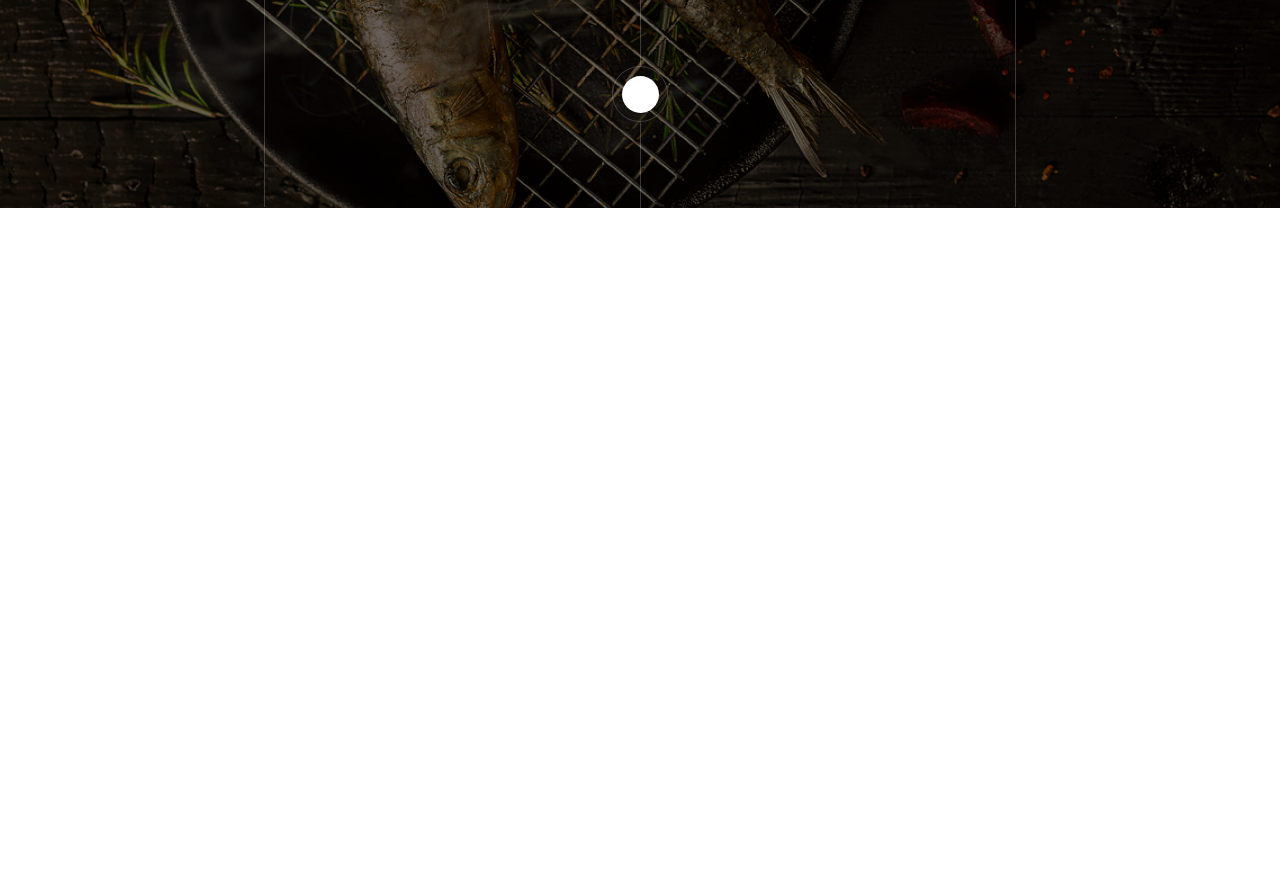
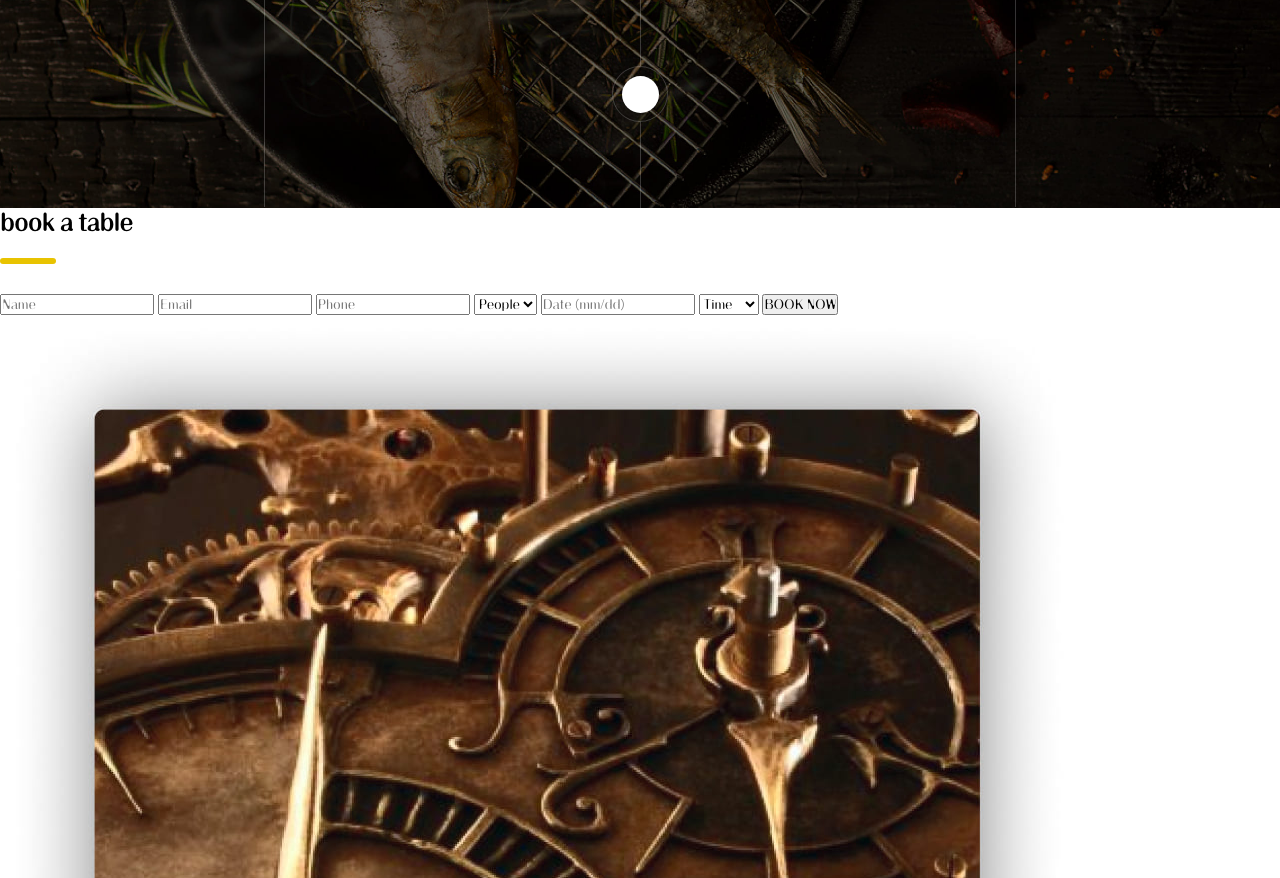
Before and after one commit to Shpet/ShpetVadym_Hunger, a website: page index.html in a window 1280 px wide. Shown: the part 542-1420 px from the top of the page. Before the commit the page ends 800 px from the top, so only its background shows below. Drawn offline with Linux system fonts and the light colour scheme; files whose address does not match are found by name.

Commit message:
created structure for section 'booking'

```diff
--- a/gulpfile.js
+++ b/gulpfile.js
@@ -15,6 +15,7 @@ const styleFiles = [
     './src/css/main.less',
     './src/css/sticky_header.less',
     './src/css/header.less',
+    './src/css/booking.less',
     './src/css/specialities.less',
     './src/css/menu.less',
     './src/css/private_events.less'
--- a/index.html
+++ b/index.html
@@ -56,7 +56,7 @@
             <div class="main-info__main-block">
                 <h3 class="main-info__subtitle">Restaurant</h3>
                 <h1 class="main-info__title">hungry people</h1>
-                <span class="main-info__divider"></span>
+                <span class="divider"></span>
                 <div class="main-info__buttons-wrap">
                     <a href="#" class="solid-butt">book table</a>
                     <a href="#" class="regular-butt">explore</a>
@@ -87,6 +87,53 @@
 
         </div>
     </header>
+    <section class="booking">
+        <div class="booking__main-content">
+            <div class="booking__form-wrap">
+                <h2>book a table</h2>
+                <span class="divider"></span>
+                <form name="book-a-table" method="POST">
+                    <input type="text" placeholder="Name" />
+                    <input type="email" placeholder="Email">
+                    <input type="tel" placeholder="Phone">
+                    <select name="People" id="People">
+                        <option disabled selected hidden>People</option>
+                        <option value="1">1</option>
+                        <option value="2">2</option>
+                        <option value="3">3</option>
+                        <option value="4">4</option>
+                        <option value="5">5</option>
+                    </select>
+                    <!-- Не стал делать запрет на символы и подставку слеша через js, но решил указать, что такая возможность есть -->
+                    <input type="text" pattern="(0[1-9]|1[012])/(0[1-9]|1[0-9]|2[0-9]|3[01]) "
+                        placeholder="Date (mm/dd)">
+                    <!-- Хотел использовать type="time", но он плохо поддерживается браузерами.
+                        Не уверен, что корректно выбрал способ, слишком уж много копирования кода
+                        Как вариант можно было сделать Div и из него сотворить select, но я не знаю как сильно пострадает семантика-->
+                    <select name="time" id="time">
+                        <option disabled selected hidden>Time</option>
+                        <option value="14">14:00</option>
+                        <option value="15">15:00</option>
+                        <option value="16">16:00</option>
+                        <option value="17">17:00</option>
+                        <option value="18">18:00</option>
+                        <option value="19">19:00</option>
+                        <option value="20">20:00</option>
+                        <option value="21">21:00</option>
+                    </select>
+                    <input type="submit" value="BOOK NOW">
+                </form>
+            </div>
+            <div class="booking_img-wrap">
+                <img src="/src/img/form.jpg" alt="chronometrus">
+                <div class="square"></div>
+            </div>
+        </div>
+        <div class="booking__text-info">
+            <p>Mon - Fri: <b>8PM - 10PM</b>, Sat - Sun: <b>8PM - 3AM</b>, Phone: <b>+40 729 131 637/+40 726 458 782</b>
+            </p>
+        </div>
+    </section>
 </body>
 
 </html>
--- /dev/null
+++ b/src/css/booking.less
@@ -0,0 +1 @@
+@inp_bg_color : #E5E5E5;
--- a/src/css/header.less
+++ b/src/css/header.less
@@ -1,5 +1,4 @@
-@primary_color: #E8C300;
-@inp_bg_color : #E5E5E5;
+@import './main.less';
 
 header {
     background-image   : url('/src/img/header-bg.jpg');
@@ -117,15 +116,6 @@ header {
                 letter-spacing: 6px;
             }
 
-            span {
-                display         : block;
-                height          : 6px;
-                width           : 56px;
-                border-radius   : 46px;
-                background-color: @primary_color;
-                margin          : 20px 0 30px;
-            }
-
             .main-info__buttons-wrap {
                 display        : flex;
                 justify-content: space-between;
--- a/src/css/main.less
+++ b/src/css/main.less
@@ -1,3 +1,5 @@
+@primary_color: #E8C300;
+
 * {
     margin     : 0;
     padding    : 0;
@@ -10,3 +12,12 @@ a {
     text-decoration: none;
     text-transform : uppercase;
 }
+
+span.divider {
+    display         : block;
+    height          : 6px;
+    width           : 56px;
+    border-radius   : 46px;
+    background-color: @primary_color;
+    margin          : 20px 0 30px;
+}
```
Also changed, not shown: build/css/style.css, 1 other file.
